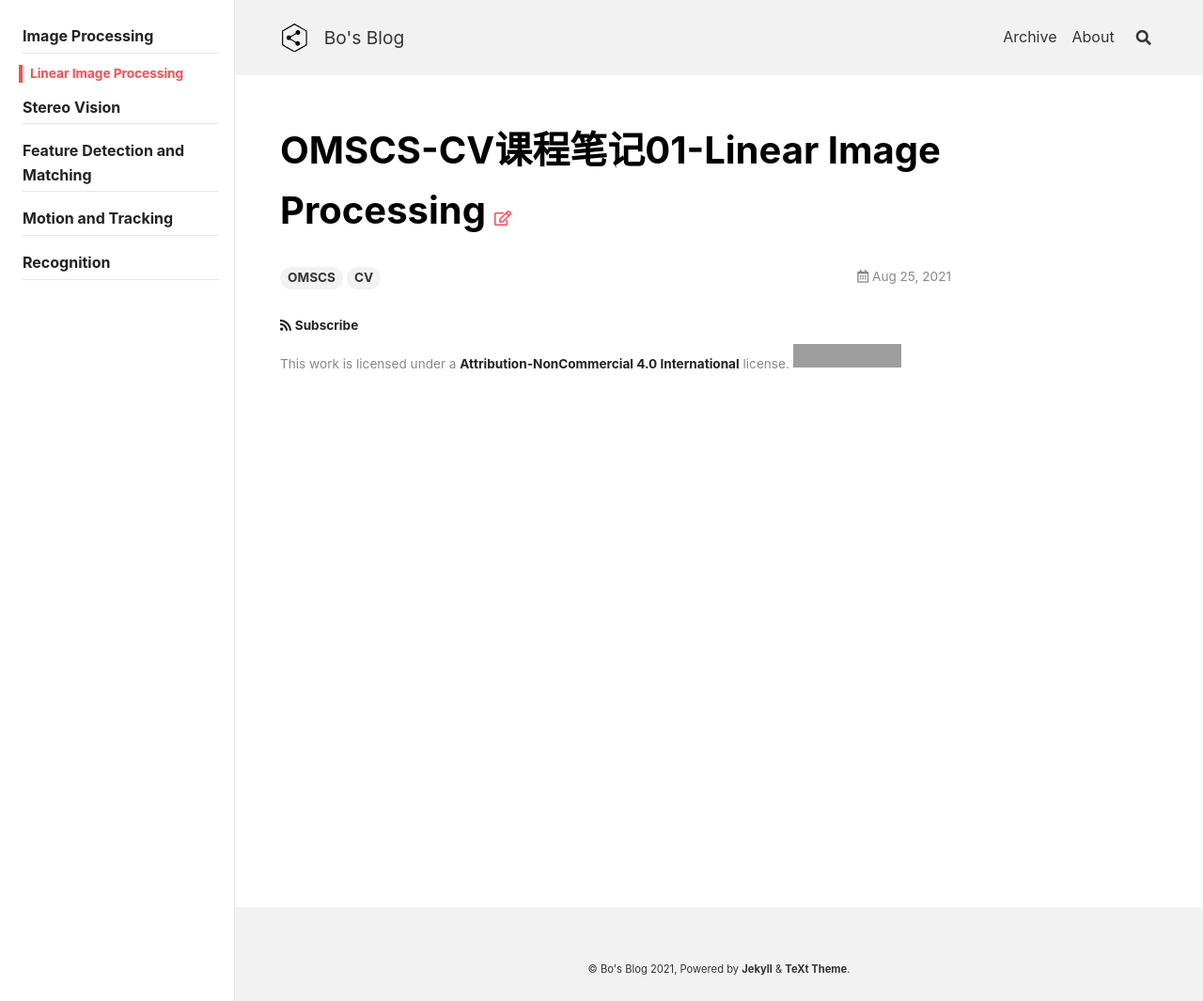
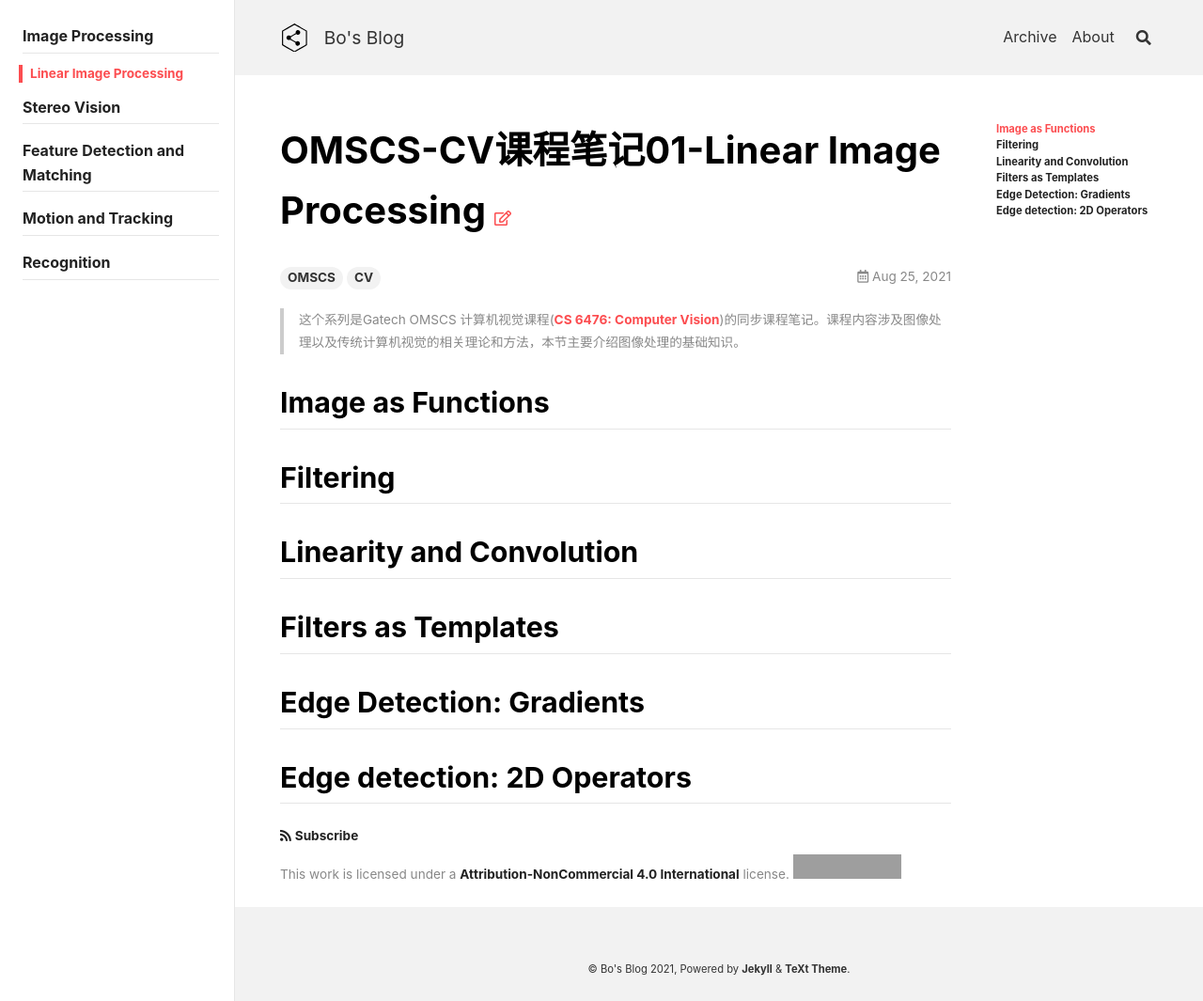
Before and after one commit to peng00bo00/peng00bo00_previous_blog, a Jekyll site: the page built from _posts/2021-08-25-OMSCS-CV-NOTES-01.md, in a window 1280 px wide. Shown: the whole page at 94% size. Built offline with Jekyll 4.4.1, drawn with Linux system fonts in a browser that asks for light colours; nearby versions of some CDN libraries; grey boxes are pictures that could not be loaded.

Commit message:
Update 2021-08-25-OMSCS-CV-NOTES-01.md

```diff
--- a/_posts/2021-08-25-OMSCS-CV-NOTES-01.md
+++ b/_posts/2021-08-25-OMSCS-CV-NOTES-01.md
@@ -8,3 +8,18 @@
 sidebar:
   nav: OMSCS-CV
 ---
+
+> 这个系列是Gatech OMSCS 计算机视觉课程([CS 6476: Computer Vision](https://omscs.gatech.edu/cs-6476-computer-vision))的同步课程笔记。课程内容涉及图像处理以及传统计算机视觉的相关理论和方法，本节主要介绍图像处理的基础知识。
+<!--more-->
+
+## Image as Functions
+
+## Filtering
+
+## Linearity and Convolution
+
+## Filters as Templates
+
+## Edge Detection: Gradients
+
+## Edge detection: 2D Operators
```
